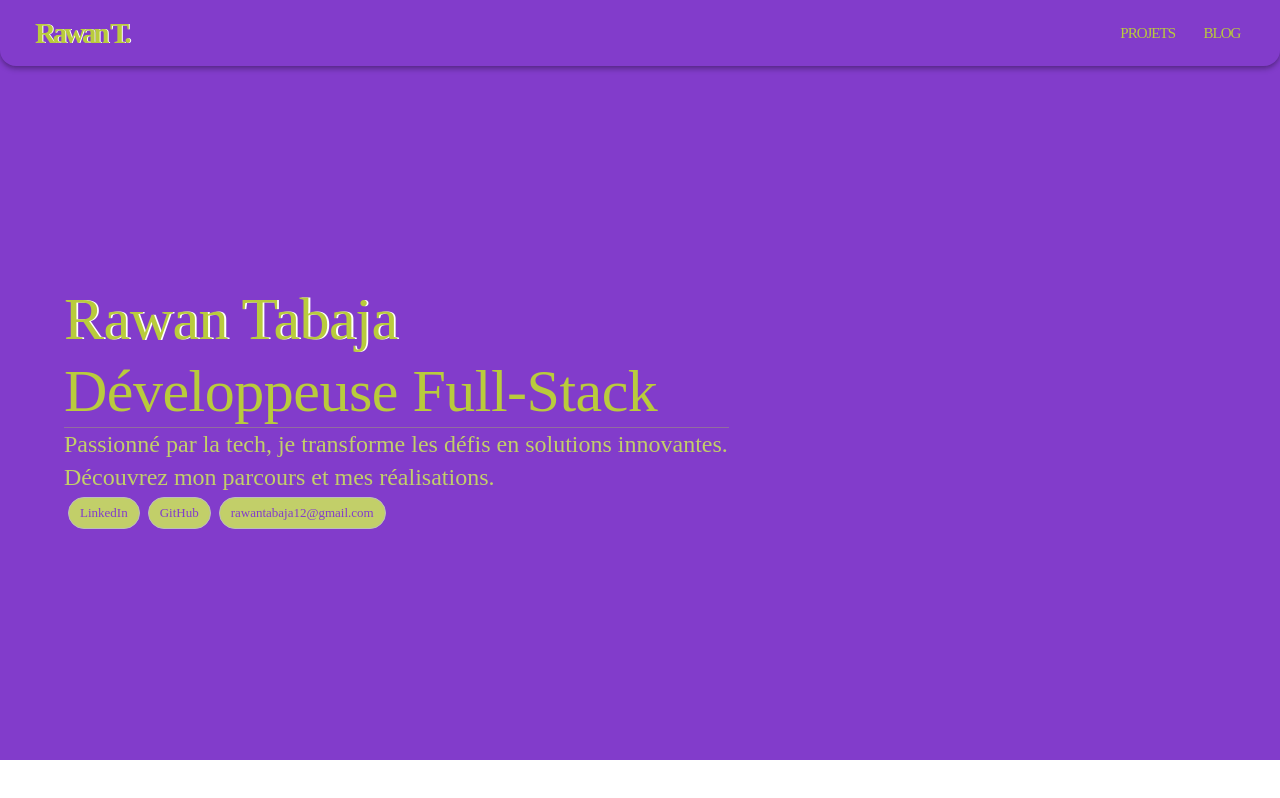
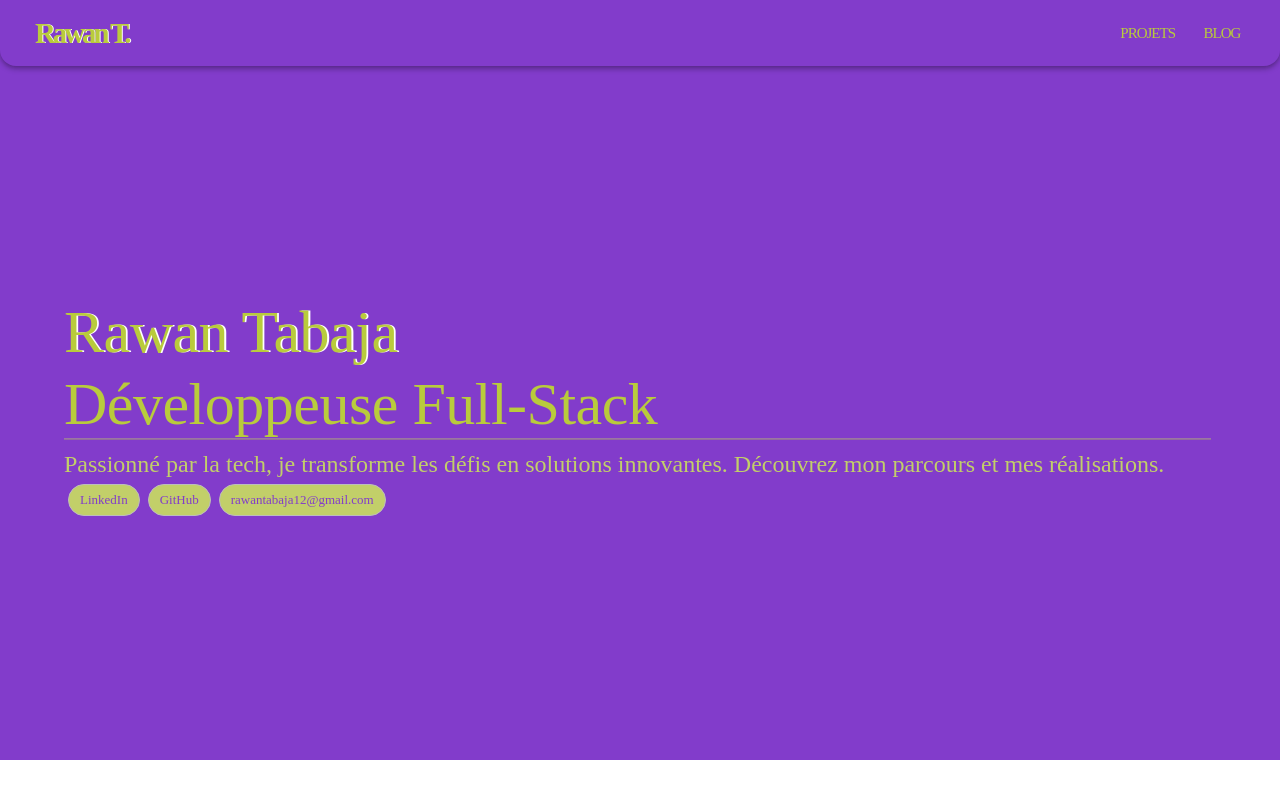
Before and after one commit to rawanst/Portfolio, a React (Create React App) app: page / in a window 1280 px wide. Shown: the top 798 px of the page. Built offline with nearby package versions, Linux system fonts and the light colour scheme.

Commit message:
OK: clean code

```diff
--- a/src/Component/FrontPage.js
+++ b/src/Component/FrontPage.js
@@ -2,11 +2,9 @@ import {
   Box,
   Container,
   Typography,
-  Divider,
-  Chip,
-  Grid,
 } from '@mui/material'
 import ItemLink from './ItemLink'
+import MyDivider from './MyDivider'
 
 const FrontPage = ({
   title,
@@ -16,7 +14,6 @@ const FrontPage = ({
   links,
   height
 }) => {
-
   return(
     <Box
       bgcolor= '#823ccbff'
@@ -31,9 +28,6 @@ const FrontPage = ({
           alignItems: 'center',
           alignContent: 'center',
         }}
-      >
-        <Grid container spacing={2}>
-          <Grid
         size={{
           xs: 12,
           sm: 12,
@@ -53,8 +47,8 @@ const FrontPage = ({
         >
           {title}
         </Typography>
-
-            {titleDeux &&
+        {
+          titleDeux &&
           <Typography
             variant= 'h2'
             sx={{
@@ -66,8 +60,7 @@ const FrontPage = ({
             {titleDeux}
           </Typography>
         }
-
-            <Divider sx={{bgcolor:'#c2cf69', opacity: '0.4'}}/>
+        <MyDivider/>
         <Typography
           variant= 'h5'
           sx={{
@@ -78,11 +71,13 @@ const FrontPage = ({
         >
           {content}
         </Typography>
-            {isHomePage && links && links.map(link =>
+        {
+          isHomePage &&
+          links &&
+          links.map(link =>
             <ItemLink link={link}/>
-            )}
-          </Grid>
-        </Grid>
+          )
+        }
       </Container>
     </Box>
   )
```
Lines whose indentation alone changed are shown as unchanged.
